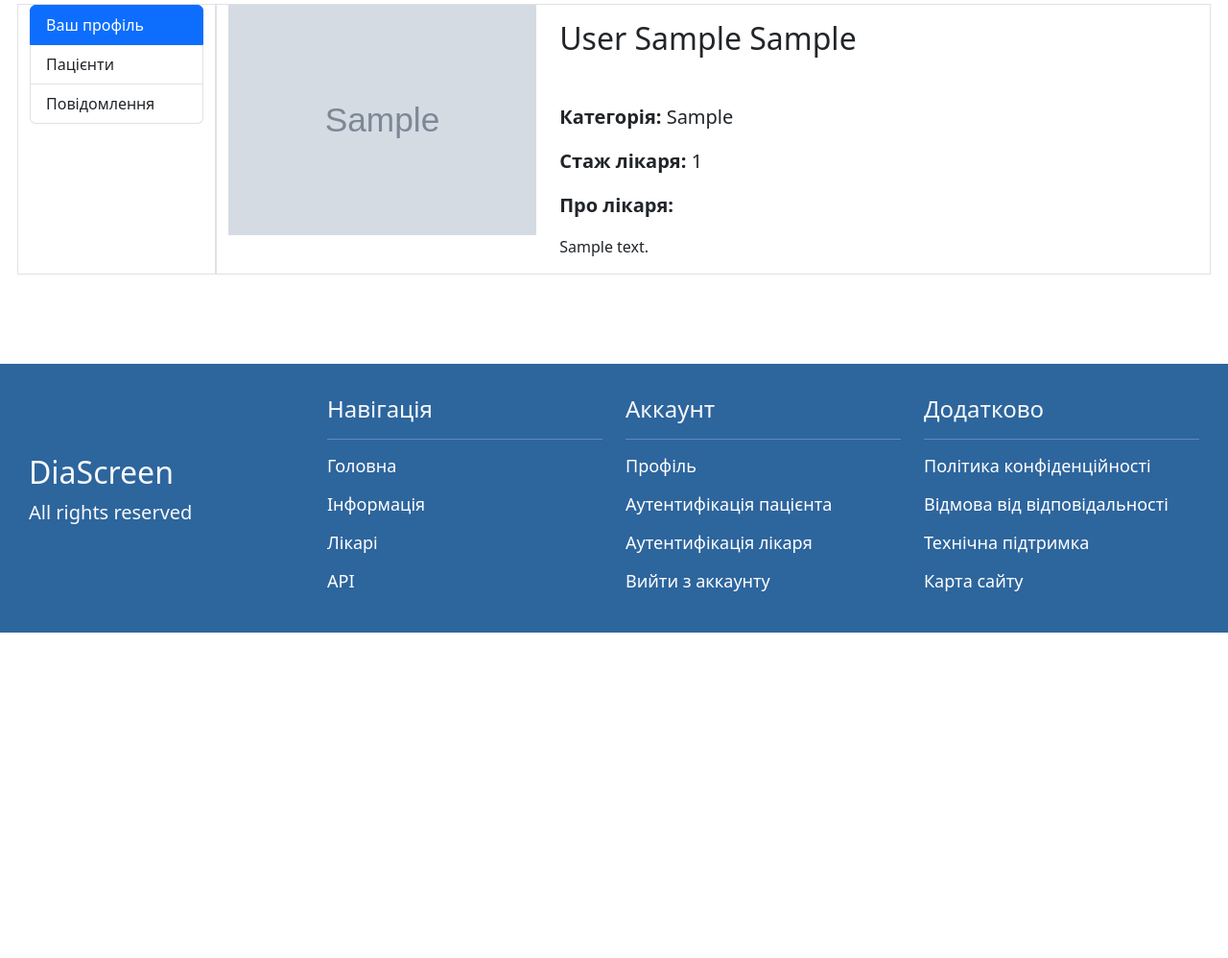
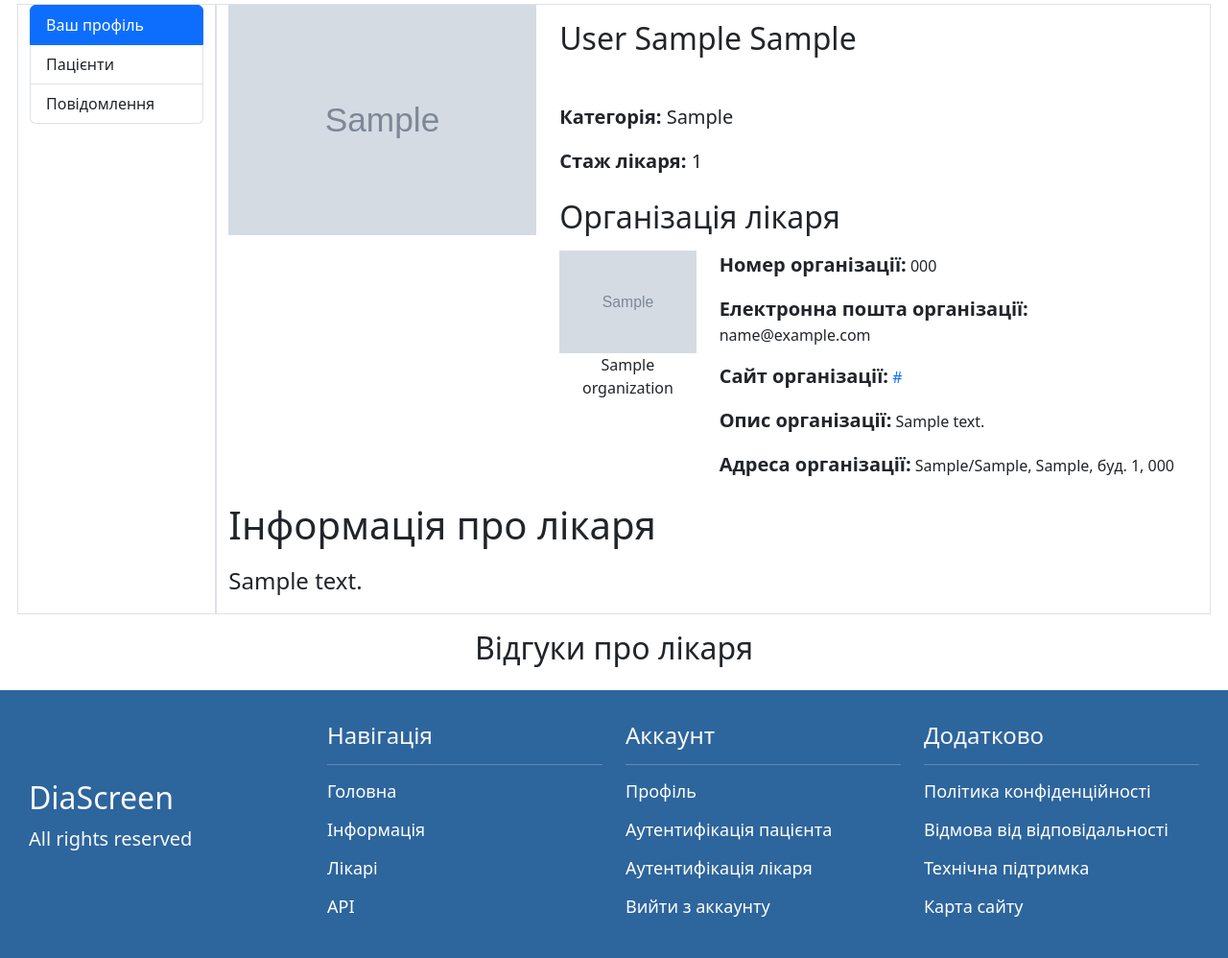
Before and after one commit to maisner44/diabet_classification_microservice, a Django app: page /profile/doctor/1 in a window 1280 px wide. Shown: the part 141-1139 px from the top of the page at 96% size. Before the commit the page ends 800 px from the top, so only its background shows below. Run offline with Django 5.2, Linux system fonts and the light colour scheme; tables that the repository leaves empty hold one stand-in row (values such as "Sample post"); grey boxes marked "Sample" are stand-in pictures; some libraries are stand-ins or nearby versions.

Commit message:
Start working on feedback section

```diff
--- a/diabetes_proj/static/css/profile.css
+++ b/diabetes_proj/static/css/profile.css
@@ -17,3 +17,8 @@ body {
 footer {
     margin-top: auto;
 }
+
+.org-img {
+    width: 200px;
+    height: auto;
+}
--- a/diabetes_proj/templates/doctor_profile.html
+++ b/diabetes_proj/templates/doctor_profile.html
@@ -34,12 +34,51 @@
                         <h2 class="my-3 mb-5">{{ doctor.last_name }} {{ doctor.first_name }}  {{ doctor.patronymic }}</h2>
                         <p class="fs-5"><span class="fw-semibold">Категорія:</span> {{ doctor.category }}</p>
                         <p class="fs-5"><span class="fw-semibold">Стаж лікаря:</span> {{ doctor.work_experience }}</p>
-                        <p class="fs-5"><span class="fw-semibold">Про лікаря:</span></p>
-                        <p>{{ doctor.about }}</p>
+                        <div class="row">
+                            <h2 class="my-2 mb-3">Організація лікаря</h2>
+                                <div class="row">
+                                    <div class="col-md-3">
+                                        {% if doctor.organization_id.organization_logo %}
+                                        <img src="{{ doctor.organization_id.organization_logo.url }}" class="org-img" alt="лого організації">
+                                        <p class="text-center">{{ doctor.organization_id.organization_name}}</p>
+                                        {% else %}
+                                        <img src="{% static 'img/fon.png' %}" class="org-img" alt="лого організації">
+                                        {% endif %}
+                                    </div>
+                                    <div class="col-md-9">
+                                        <p><span class="fs-5 fw-semibold">Номер організації:</span> {{ doctor.organization_id.organization_phone}}</p>
+                                        <p><span class="fs-5 fw-semibold">Електронна пошта організації:</span> {{ doctor.organization_id.organization_email}}</p>
+                                        <p><span class="fs-5 fw-semibold">Сайт організації:</span><a href="{{ doctor.organization_id.organization_website_url }}"> {{ doctor.organization_id.organization_website_url}}</a></p>
+                                        <p><span class="fs-5 fw-semibold">Опис організації:</span> {{ doctor.organization_id.organization_description}}</p>
+                                        <p><span class="fs-5 fw-semibold">Адреса організації:</span>
+                                            {{ doctor.organization_id.adress_id.country}}/{{ doctor.organization_id.adress_id.city}},
+                                            {{ doctor.organization_id.adress_id.street}},
+                                            буд. {{ doctor.organization_id.adress_id.house_number}},
+                                            {{ doctor.organization_id.adress_id.postal_code}}
+                                        </p>
+                                    </div>
+                                </div>
+                        </div>
+                    </div>
+                </div>
+                <div class="row">
+                    <div class="col-12">
+                        <h2 class="my-2 mb-3 fs-1">Інформація про лікаря</h2>
+                        <p class="fs-4">{{ doctor.about }}</p>
                     </div>
                 </div>
             </div>
         </div>
     </div>
 </section>
+<section id="section" class="my-3 feedback-section">
+    <div class="container">
+        <h2 class="text-center">Відгуки про лікаря</h2>
+        <div class="row">
+            <div class="col-12">
+
+            </div>
+        </div>
+    </div>
+</section>
 {% endblock content %}
```
